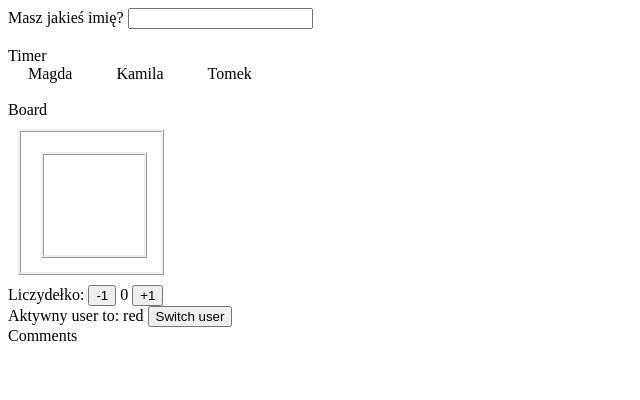
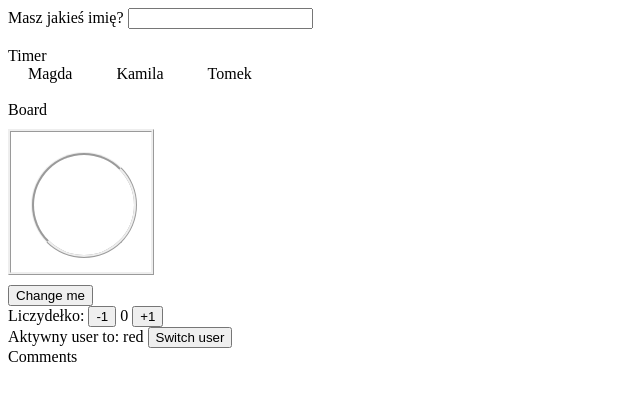
Before and after one commit to TomaszMandel/connect, a website: page index.html in a window 1280 px wide. Shown: the whole page, without its empty margins (0-640 px from the left). Drawn offline with Linux system fonts and the light colour scheme.

Commit message:
add change color button

```diff
--- a/index.html
+++ b/index.html
@@ -20,6 +20,7 @@
         <div id="square">
         <div id="circle"></div>
         </div>
+        <button id="color-button" onclick="changeColor()">Change me</button>
         <div id="div-counter">
             Liczydełko:
             <button id="span-counter-decrease" onclick="counterDecrementBy1()">-1</button>
--- a/script.js
+++ b/script.js
@@ -78,3 +78,7 @@ function countClicks(name) {
 function lastClicked(name) {
     document.getElementById("div-last-selected").innerHTML = "Ostatnio kliknięty user to: " + name;
 }
+
+function changeColor() {
+
+}
--- a/style.css
+++ b/style.css
@@ -1,7 +1,8 @@
 #square {
     height: 100px;
     width: 100px;
-    margin: 10px;
+    margin-top: 10px;
+    margin-bottom: 10px;
     border-style: ridge;
     padding: 20px;
 }
@@ -10,6 +11,7 @@
     height: 100%;
     width: 100%;
     border-style: ridge;
+    border-radius: 100%;
 }
 
 /* Margin and padding around player's names */
```
